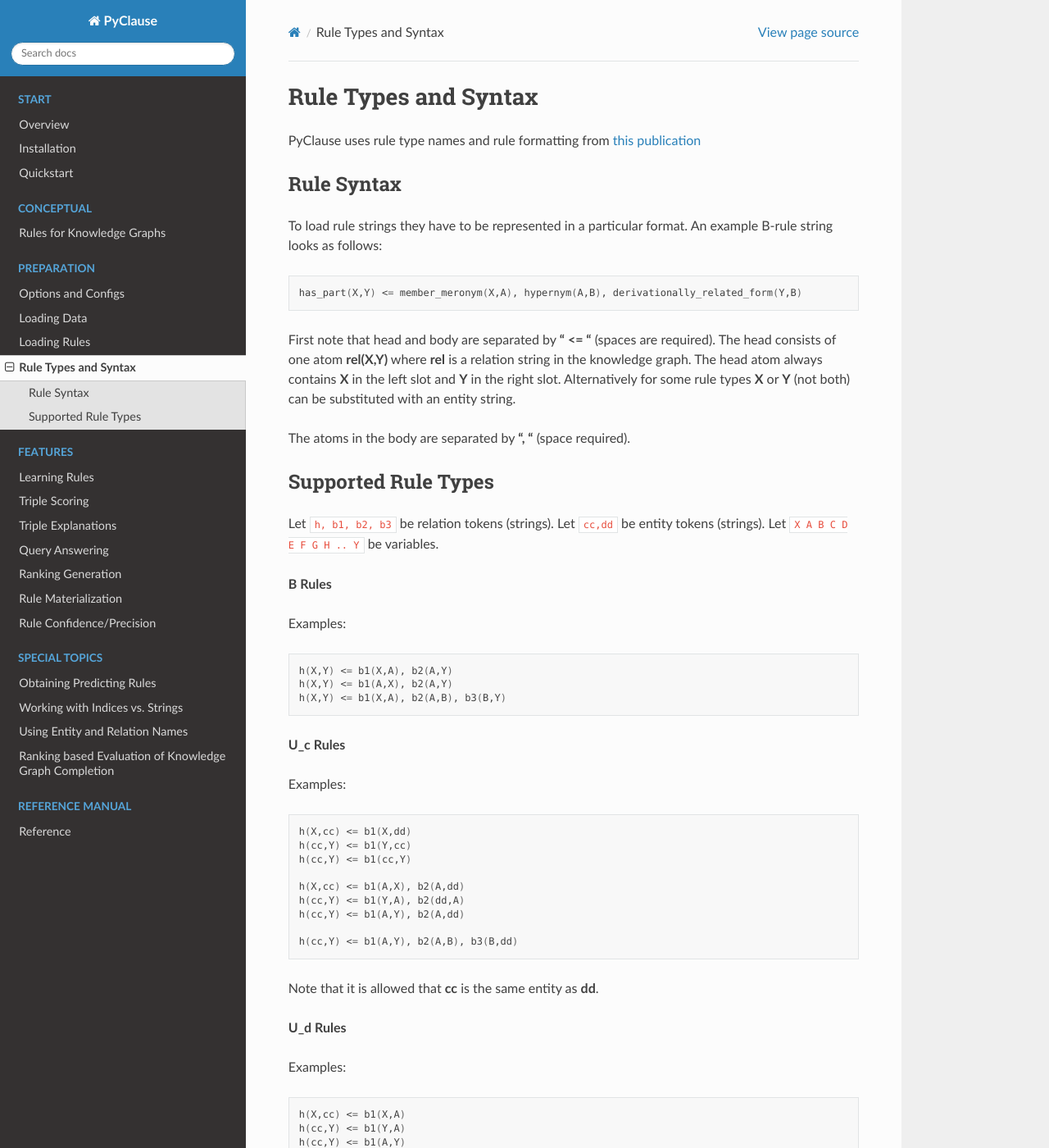
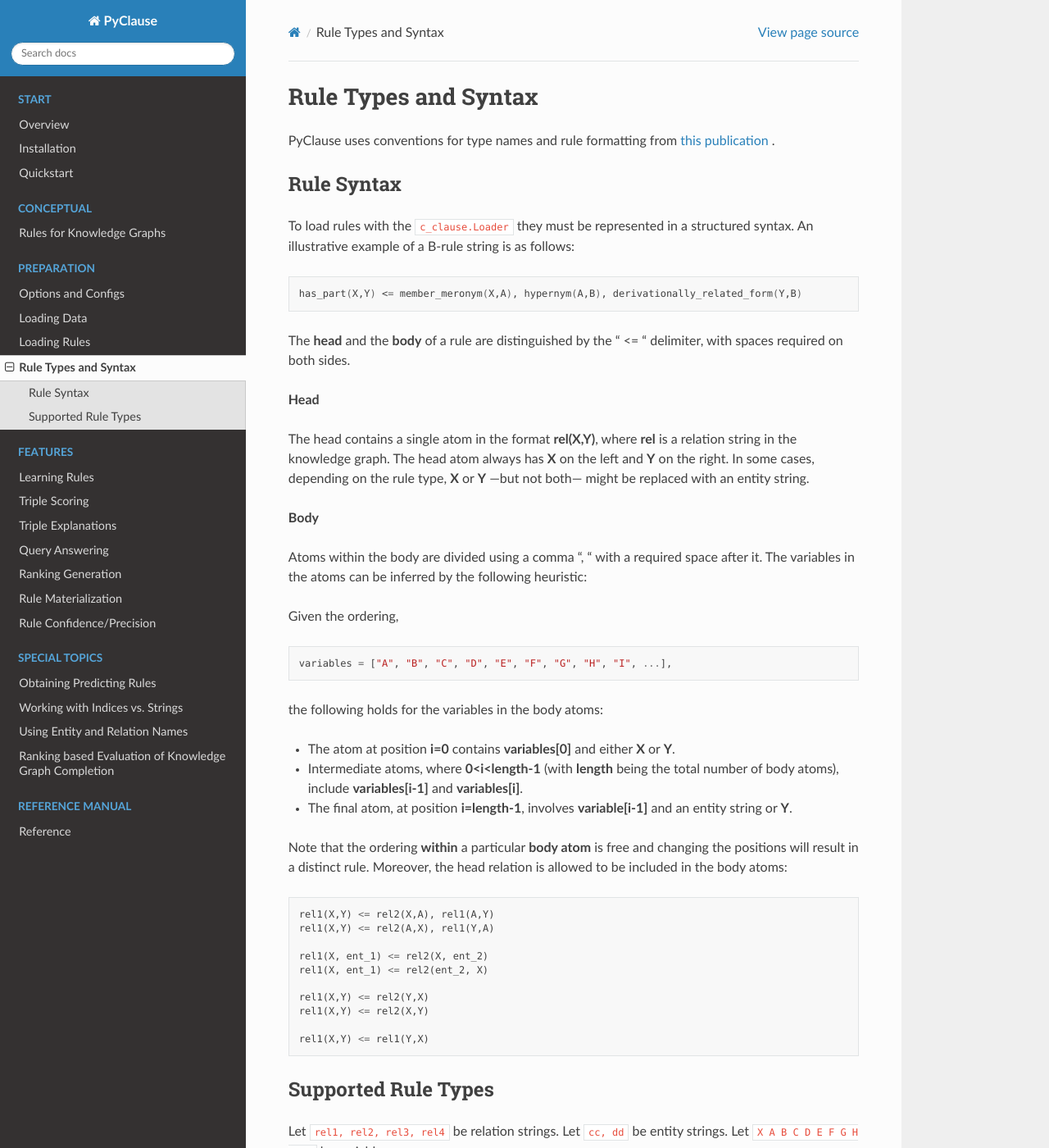
Before and after one commit to symbolic-kg/PyClause, a Sphinx documentation site: the page built from docs/data/rule_types.rst, in a window 1280 px wide and 1400 px high. Shown: the whole window at 82% size. Built offline with Sphinx 7.4.7 and the Read the Docs theme 2.0.0, drawn with Linux system fonts in a browser that asks for light colours; some of the changed text lies outside the part shown.

Commit message:
Updated docs

```diff
--- a/docs/data/rule_types.rst
+++ b/docs/data/rule_types.rst
@@ -1,102 +1,140 @@
 
 Rule Types and Syntax
 =====================
-PyClause uses rule type names and rule formatting from `this publication <https://link.springer.com/article/10.1007/s00778-023-00800-5>`_
+PyClause uses conventions for type names and rule formatting from `this publication <https://link.springer.com/article/10.1007/s00778-023-00800-5>`_ .
 
 
 Rule Syntax
 ~~~~~~~~~~~
-To load rule strings they have to be represented in a particular format. An example B-rule string looks as follows:
+
+To load rules with the ``c_clause.Loader``  they must be represented in a structured syntax. An illustrative example of a B-rule string is as follows:
 
 .. code-block:: bash
 
    has_part(X,Y) <= member_meronym(X,A), hypernym(A,B), derivationally_related_form(Y,B)
 
-First note that head and body are separated by **" <= "** (spaces are required). The head consists of one atom **rel(X,Y)** where **rel** is a relation string in the knowledge graph.
-The head atom always contains **X** in the left slot and **Y** in the right slot. Alternatively for some rule types **X** or **Y** (not both) can be substituted with an entity string.
+The **head** and the **body** of a rule are distinguished by the " <= " delimiter, with spaces required on both sides.
+
+**Head**
+
+The head contains a single atom in the format **rel(X,Y)**, where **rel** is a relation string in the knowledge graph.
+The head atom always has **X** on the left and **Y** on the right. In some cases, depending on the rule type, **X** or **Y** —but not both— might be replaced with an entity string.
+
+**Body**
+
+Atoms within the body are divided using a comma ", " with a required space after it. The variables in the atoms can be inferred by the following heuristic:
+
+Given the ordering,
+
+.. code-block:: python
+
+   variables = ["A", "B", "C", "D", "E", "F", "G", "H", "I", ...],
+
+the following holds for the variables in the body atoms:
+
+- The atom at position **i=0** contains **variables[0]** and either **X** or **Y**.
+- Intermediate atoms, where **0<i<length-1** (with **length** being the total number of body atoms), include **variables[i-1]** and **variables[i]**.
+- The final atom, at position **i=length-1**, involves **variable[i-1]** and an entity string or **Y**.
+
+Note that the ordering **within** a particular **body atom** is free and changing the positions will result in a distinct rule. Moreover, the head relation is allowed to be included in the body atoms:
+
+.. code-block:: python
+
+  rel1(X,Y) <= rel2(X,A), rel1(A,Y)
+  rel1(X,Y) <= rel2(A,X), rel1(Y,A)
+
+  rel1(X, ent_1) <= rel2(X, ent_2)
+  rel1(X, ent_1) <= rel2(ent_2, X)
+
+  rel1(X,Y) <= rel2(Y,X)
+  rel1(X,Y) <= rel2(X,Y)
+
+  rel1(X,Y) <= rel1(Y,X)
 
 
-The atoms in the body are separated by **", "** (space required).
 
 Supported Rule Types
 ~~~~~~~~~~~~~~~~~~~~
 
-Let ``h, b1, b2, b3`` be relation tokens (strings).
-Let ``cc,dd`` be entity tokens (strings).
+Let ``rel1, rel2, rel3, rel4`` be relation strings.
+Let ``cc, dd`` be entity strings.
 Let ``X A B C D E F G H .. Y`` be variables.
 
-**B Rules**
+**B-Rules**
+
+The head together with the body form a cycle. Examples:
+
+.. code-block:: bash
+
+   rel1(X,Y) <= rel1(Y,X)
+   rel1(X,Y) <= rel1(X,A), rel1(A,Y)
+   rel1(X,Y) <= rel2(X,A), rel3(A,Y)
+   rel1(X,Y) <= rel2(A,X), rel3(A,Y)
+   rel1(X,Y) <= rel2(X,A), rel3(A,B), rel4(B,Y)
+
+**U_c Rules**
+
+One entity constant in the head and one in the body (either for **X** or **Y**). Note that **Y** is contained in the first atom if **X** is substituted. It is allowed that **cc** and **dd** are the same entity. Examples:
+
+.. code-block:: bash
+
+   rel1(X,cc) <= rel2(X,dd)
+   rel1(cc,Y) <= rel2(Y,cc)
+   rel1(cc,Y) <= rel2(cc,Y)
+
+   rel1(X,cc) <= rel2(A,X), rel3(A,dd)
+   rel1(cc,Y) <= rel2(Y,A), rel3(dd,A)
+   rel1(cc,Y) <= rel1(A,Y), rel2(A,dd)
+
+   rel1(cc,Y) <= rel2(A,Y), rel3(A,B), rel4(B,dd)
+
+**U_d Rules**
+
+One entity constant in the head no entity constant in the body. Note that the variables in the body follow the generic heuristic above without having a **Y** or entitiy in the last atom. Examples:
+
+.. code-block:: bash
+
+   rel1(X,cc) <= rel2(X,A)
+   rel1(cc,Y) <= rel2(Y,A)
+   rel1(cc,Y) <= rel2(A,Y)
+
+   rel1(X,cc) <= rel2(A,X), rel3(A,B)
+   rel1(cc,Y) <= rel2(Y,A), rel3(B,A)
+   rel1(cc,Y) <= rel2(A,Y), rel3(A,B)
+
+   rel1(c,Y) <= rel2(A,Y), rel3(A,B), rel4(B,C)
+
+
+
+**Zero (Z)-Rules**
+
+This rule type is directed. The first rule only makes prediction in tail direction given a head=X and vice versa for the second rule. It can not be used for triple scoring.
 
 Examples:
 
 .. code-block:: bash
 
-   h(X,Y) <= b1(X,A), b2(A,Y)
-   h(X,Y) <= b1(A,X), b2(A,Y)
-   h(X,Y) <= b1(X,A), b2(A,B), b3(B,Y)
-
-**U_c Rules**
-
-Examples:
-
-.. code-block:: bash
-
-   h(X,cc) <= b1(X,dd)
-   h(cc,Y) <= b1(Y,cc)
-   h(cc,Y) <= b1(cc,Y)
-
-   h(X,cc) <= b1(A,X), b2(A,dd)
-   h(cc,Y) <= b1(Y,A), b2(dd,A)
-   h(cc,Y) <= b1(A,Y), b2(A,dd)
-
-   h(cc,Y) <= b1(A,Y), b2(A,B), b3(B,dd)
-
-Note that it is allowed that **cc** is the same entity as **dd**.
-
-**U_d Rules**
-
-Examples:
-
-.. code-block:: bash
-
-   h(X,cc) <= b1(X,A)
-   h(cc,Y) <= b1(Y,A)
-   h(cc,Y) <= b1(A,Y)
-
-   h(X,cc) <= b1(A,X), b2(A,B)
-   h(cc,Y) <= b1(Y,A), b2(B,A)
-   h(cc,Y) <= b1(A,Y), b2(A,B)
-
-   h(c,Y) <= b1(A,Y), b2(A,B), b3(B,C)
-
-
-
-**Zero (Z) Rules**
-This rule type is used directed. The first rule only makes prediction in tail direction given a head=X and vice versa for the second rule.
-
-Examples:
-
-.. code-block:: bash
-
-   h(X,cc) <=
-   h(cc,Y) <=
+   rel1(X,cc) <=
+   rel1(cc,Y) <=
 
 **U_xxc Rules**
+
 This rule type only has one body atom.
 
 Examples:
 
 .. code-block:: bash
 
-   h(X,X) <= b1(X,dd)
-   h(X,X) <= b1(dd,X)
+   rel1(X,X) <= rel2(X,dd)
+   rel1(X,X) <= rel2(dd,X)
 
 **U_xxd Rules**
+
 This rule type only has one body atom.
 
 Examples:
 
 .. code-block:: bash
 
-   h(X,X) <= b1(X,A)
-   h(X,X) <= b1(A,X)
+   rel1(X,X) <= rel2(X,A)
+   rel1(X,X) <= rel2(A,X)
```
